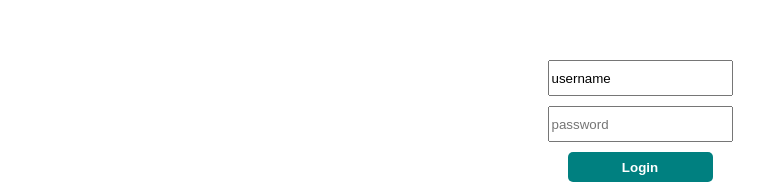
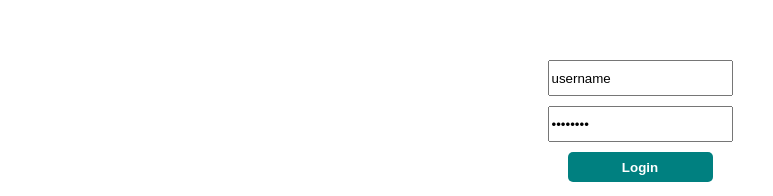
Before and after one commit to ValeSer/TDD-React-List, a React (Create React App) app in the folder tdd-react-list/: page / in a window 1280 px wide. Shown: the part 279-475 px from the top of the page, without its empty margins (0-773 px from the left). Built offline with nearby package versions, Linux system fonts and the light colour scheme.

Commit message:
add a value for password in order to test it

```diff
--- a/tdd-react-list/src/components/Login.jsx
+++ b/tdd-react-list/src/components/Login.jsx
@@ -3,7 +3,7 @@
     <div className="container">
       <form>
         <input type="text" placeholder="username" value="username"/>
-        <input type="password" placeholder="password"/>
+        <input type="password" placeholder="password" value="password"/>
         <button>Login </button>
       </form>
     </div>
```
